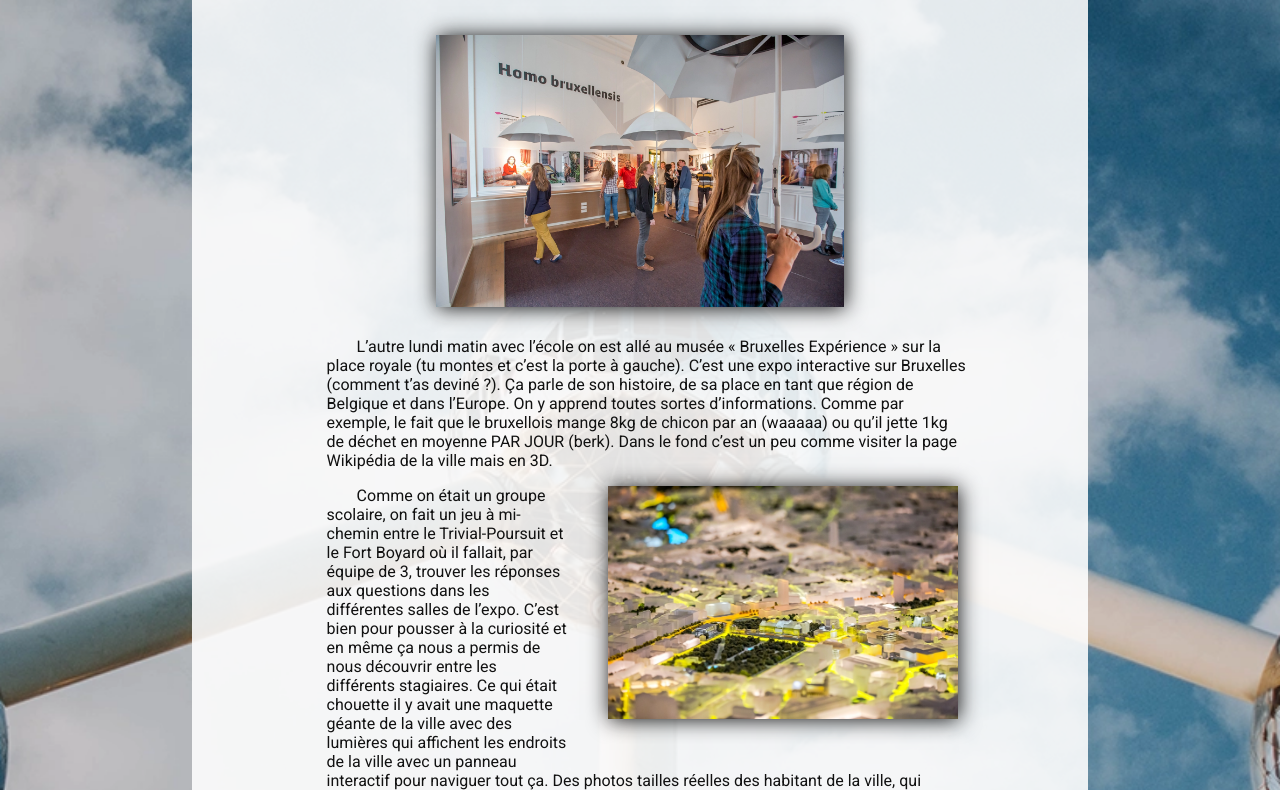
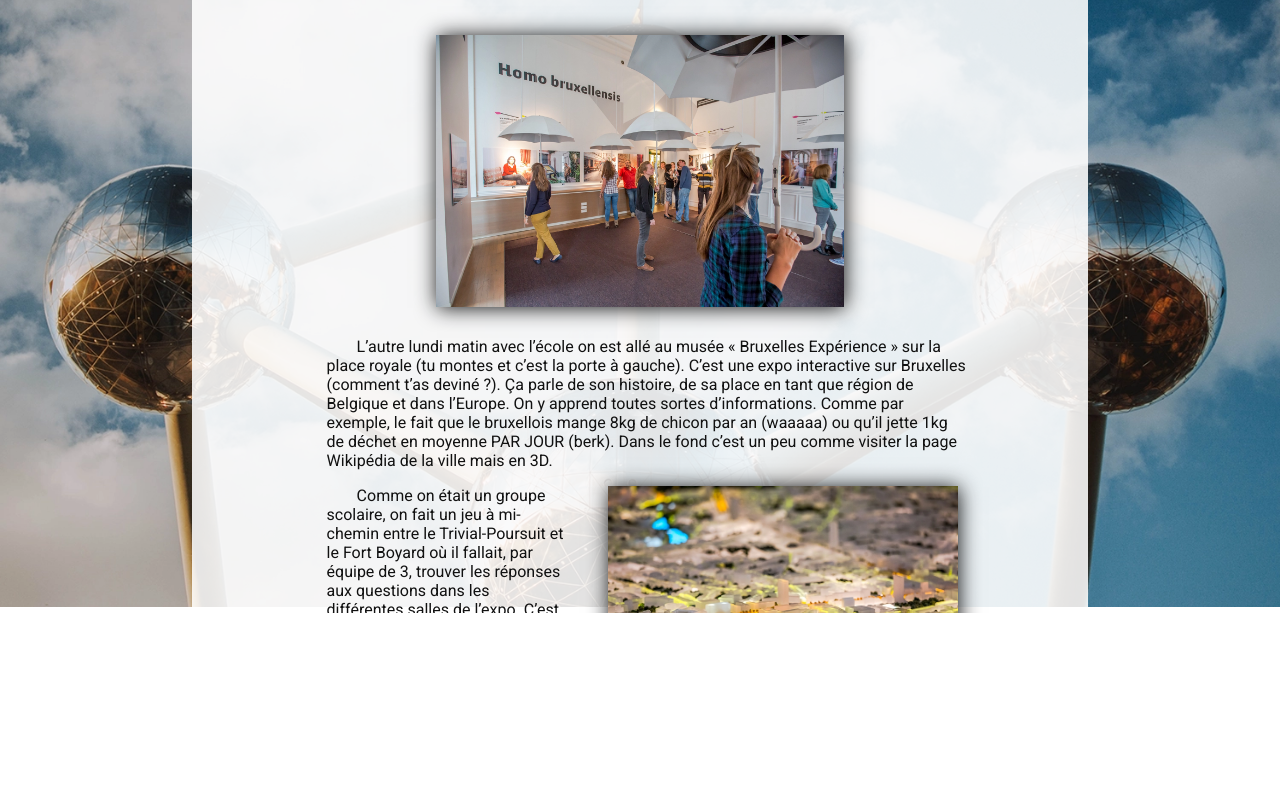
Before and after one commit to JonRauzy/classy, a plain HTML site: page bxlexp.html in a window 1280 px wide. Shown: the part 193-983 px from the top of the page. After the commit the page ends 806 px from the top, so only its background shows below. Drawn offline with Linux system fonts and the light colour scheme; a web font is replaced by a local one.

Commit message:
classy12

```diff
--- a/style.css
+++ b/style.css
@@ -48,7 +48,7 @@ h1 {
 }
 
 .splash-text {
-  min-height: 90vh;
+  height: 90vh;
   width: 100%;
   background-size: cover;
   background-position: center;
@@ -78,11 +78,13 @@ h1 {
 }
 
 .text {
-  min-height: 90vh;
+  height: 84.5vh;
   width: 70%;
   margin: auto;
   background-color: rgba(255, 255, 255, 0.88);
   padding-bottom: 50px;
+  overflow: auto;
+
 }
 
 .text p,
```
